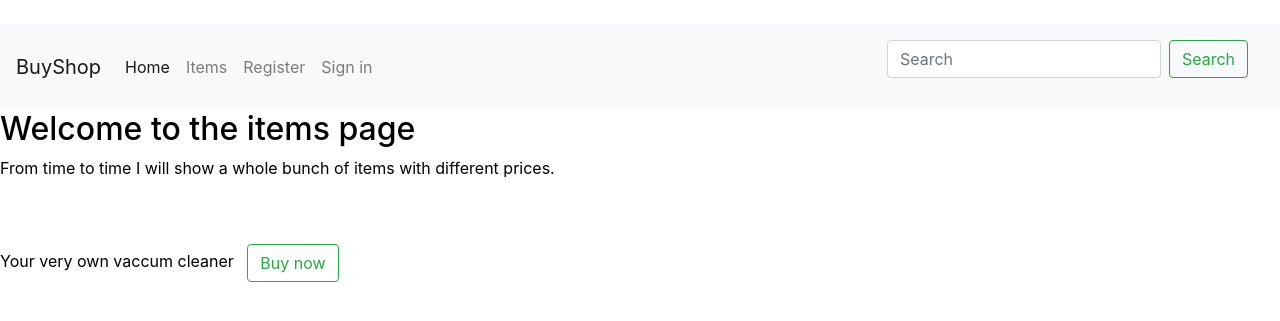
After one commit to Tha1widsol/E-commerce-website, a Flask app: page /items in a window 1280 px wide. The commit adds this page. Shown: the top 321 px of the page. Run offline with Flask 2, Linux system fonts and the light colour scheme; some libraries are stand-ins or nearby versions.

Commit message:
Added things to the items page

```diff
--- a/admin/templates/base.html
+++ b/admin/templates/base.html
@@ -13,10 +13,10 @@
         </button>
         <div class="collapse navbar-collapse" id="navbarNavAltMarkup">
             <div class="navbar-nav">
-                <a class="nav-item nav-link active" href="#">Home <span class="sr-only">(current)</span></a>
-                <a class="nav-item nav-link" href="#">Register</a>
-                <a class="nav-item nav-link" href="#">Sign in</a>
-                <a class="nav-item nav-link" href="#">Items</a>
+                <a class="nav-item nav-link active" href="home">Home <span class="sr-only">(current)</span></a>
+                <a class="nav-item nav-link" href="items">Items</a>
+                <a class="nav-item nav-link" href="register">Register</a>
+                <a class="nav-item nav-link" href="login">Sign in</a>
 
 
             </div>
--- /dev/null
+++ b/admin/templates/items.html
@@ -0,0 +1,28 @@
+{% extends "base.html" %}
+{% block title%}
+    Items Page
+{% endblock %}
+
+{% block content %}
+<h2>Welcome to the items page</h2>
+
+<p>From time to time I will show a whole bunch of items with different prices.</p>
+<br>
+<br>
+
+<p>
+    Your very own vaccum cleaner
+    &nbsp;
+    <button type="button" class="btn btn-outline-success">Buy now</button>
+</p>
+
+
+
+
+
+
+
+
+
+
+{% endblock %}
--- a/main.py
+++ b/main.py
@@ -1,4 +1,5 @@
-from flask import Flask,render_template
+from flask import Flask,render_template,redirect,url_for,request,session,flash
+
 from admin.second import second
 
 app = Flask(__name__)
@@ -6,8 +7,13 @@ app.register_blueprint(second,url_prefix="/admin") # We only go on second bluepr
 #It finds "/" then adds "admin" = "/admin"
 
 @app.route("/")
-def test():
+@app.route("/home")
+def home():
      return render_template("home.html")
+
+@app.route("/items")
+def items():
+    return render_template("items.html")
 
 
 if __name__ =="__main__":
```
Also changed, not shown: admin/second.py (+3 -7 lines).
